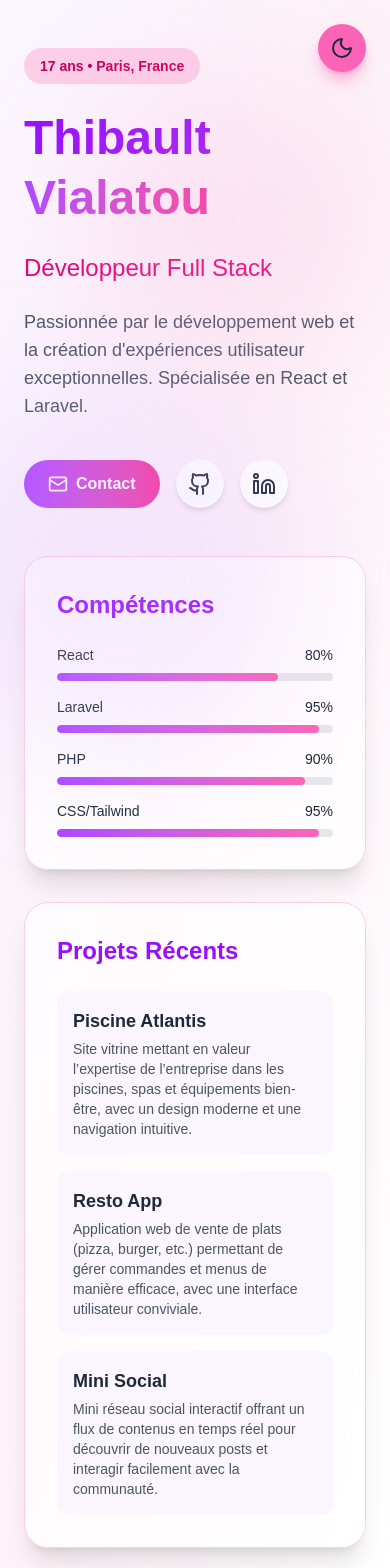
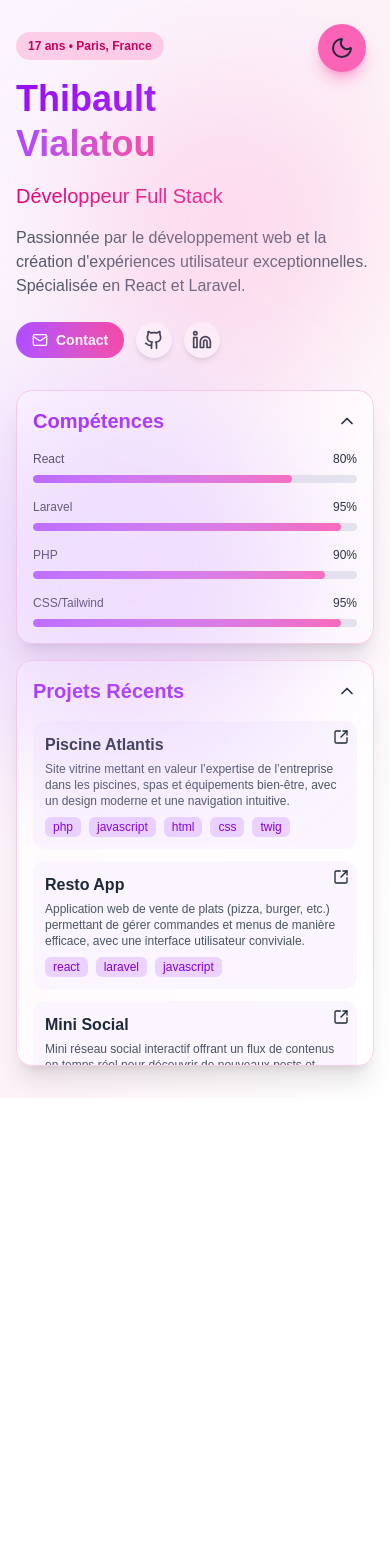
Before and after one commit to VialsShiny/VialsShiny.vercel.app, a Next.js app: page / in a window 390 px wide. Shown: the top 1568 px of the page. After the commit the page ends 1098 px from the top, so only its background shows below. Built offline with nearby package versions, Linux system fonts and the light colour scheme.

Commit message:
Adding Accordion on the landing Page

```diff
--- a/src/app/data/info.jsx
+++ b/src/app/data/info.jsx
@@ -15,8 +15,23 @@ export const portfolioData = {
     { nom: "CSS/Tailwind", niveau: 95 }
   ],
   projets: [
-    { titre: "Piscine Atlantis", description: "Site vitrine mettant en valeur l’expertise de l’entreprise dans les piscines, spas et équipements bien-être, avec un design moderne et une navigation intuitive." },
-    { titre: "Resto App", description: "Application web de vente de plats (pizza, burger, etc.) permettant de gérer commandes et menus de manière efficace, avec une interface utilisateur conviviale." },
-    { titre: "Mini Social", description: "Mini réseau social interactif offrant un flux de contenus en temps réel pour découvrir de nouveaux posts et interagir facilement avec la communauté." }
+    {
+      titre: "Piscine Atlantis",
+      description: "Site vitrine mettant en valeur l’expertise de l’entreprise dans les piscines, spas et équipements bien-être, avec un design moderne et une navigation intuitive.",
+      link: "https://piscineatlantis.fr",
+      tags: ["php", "javascript", "html", "css", 'twig'],
+    },
+    {
+      titre: "Resto App",
+      description: "Application web de vente de plats (pizza, burger, etc.) permettant de gérer commandes et menus de manière efficace, avec une interface utilisateur conviviale.",
+      link: "https://github.com/VialsShiny/resto_app_react",
+      tags: ['react', 'laravel', 'javascript']
+    },
+    {
+      titre: "Mini Social",
+      description: "Mini réseau social interactif offrant un flux de contenus en temps réel pour découvrir de nouveaux posts et interagir facilement avec la communauté.",
+      link: "https://mini-social-phi.vercel.app",
+      tags: ['react', 'express', 'javascript']
+    }
   ]
 };
--- a/src/app/page.jsx
+++ b/src/app/page.jsx
@@ -1,31 +1,42 @@
 'use client'
 
 import React, { useEffect, useState } from 'react';
-import { Moon, Sun, Mail, Github, Linkedin, MapPin } from 'lucide-react';
+import { Moon, Sun, Mail, Github, Linkedin, MapPin, ChevronDown, SquareArrowOutUpRight } from 'lucide-react';
 import { portfolioData } from './data/info';
 
 export default function Home() {
   const [darkMode, setDarkMode] = useState(false);
+  const [accordionOpen, setAccordionOpen] = useState({ competences: true, projets: true });
 
   useEffect(() => {
     const initTheme = () => {
       const storedTheme = localStorage.getItem('theme');
-      if (storedTheme !== null) {
-        setDarkMode(storedTheme === 'true');
-      } else {
-        const prefersDark = window.matchMedia('(prefers-color-scheme: dark)').matches;
-        setDarkMode(prefersDark);
-        localStorage.setItem('theme', prefersDark);
+      const isDark = storedTheme !== null ? storedTheme === 'true' : window.matchMedia('(prefers-color-scheme: dark)').matches;
+
+      setDarkMode(isDark);
+      document.documentElement.setAttribute('data-theme', isDark ? 'dark' : 'light');
+
+      if (storedTheme === null) {
+        localStorage.setItem('theme', isDark);
       }
     };
 
     requestAnimationFrame(initTheme);
   }, []);
 
-  const toggleTheme = () => setDarkMode(!darkMode);
+  const toggleTheme = () => {
+    const newTheme = !darkMode;
+    setDarkMode(newTheme);
+    document.documentElement.setAttribute('data-theme', newTheme ? 'dark' : 'light');
+    localStorage.setItem('theme', newTheme);
+  };
+
+  const toggleAccordion = (section) => {
+    setAccordionOpen(prev => ({ ...prev, [section]: !prev[section] }));
+  };
 
   return (
-    <div className={`md:min-h-screen md:overflow-hidden transition-colors duration-500 ${darkMode
+    <div className={`min-h-screen transition-colors duration-500 ${darkMode
       ? 'bg-gradient-to-br from-gray-900 via-purple-900 to-black text-white'
       : 'bg-gradient-to-br from-purple-50 via-pink-50 to-white text-gray-800'
       }`}>
@@ -42,17 +53,17 @@ export default function Home() {
       </button>
 
       {/* Contenu principal */}
-      <div className="container mx-auto px-6 py-12 xl:h-screen flex items-center">
-        <div className="w-full grid grid-cols-1 2xl:grid-cols-2 gap-12 items-center">
+      <div className="container mx-auto px-4 sm:px-6 py-8 sm:py-12 min-h-screen flex items-center">
+        <div className="w-full grid grid-cols-1 lg:grid-cols-2 gap-8 lg:gap-12 items-start lg:items-center my-auto">
 
           {/* Section gauche - Présentation */}
-          <div className="space-y-6 animate-fadeIn">
-            <div className={`inline-block px-4 py-2 rounded-full text-sm font-semibold ${darkMode ? 'bg-purple-500/30 text-purple-300' : 'bg-pink-200 text-pink-700'
+          <div className="space-y-4 sm:space-y-6 animate-fadeIn">
+            <div className={`inline-block px-3 sm:px-4 py-1.5 sm:py-2 rounded-full text-xs sm:text-sm font-semibold ${darkMode ? 'bg-purple-500/30 text-purple-300' : 'bg-pink-200 text-pink-700'
               }`}>
               {portfolioData.age} ans • {portfolioData.localisation}
             </div>
 
-            <h1 className="text-5xl lg:text-7xl font-bold leading-tight">
+            <h1 className="text-4xl sm:text-5xl lg:text-7xl font-bold leading-tight">
               <span className={darkMode ? 'text-purple-400' : 'text-purple-600'}>
                 {portfolioData.prenom}
               </span>
@@ -62,100 +73,143 @@ export default function Home() {
               </span>
             </h1>
 
-            <p className={`text-2xl font-medium ${darkMode ? 'text-purple-300' : 'text-pink-600'}`}>
+            <p className={`text-xl sm:text-2xl font-medium ${darkMode ? 'text-purple-300' : 'text-pink-600'}`}>
               {portfolioData.titre}
             </p>
 
-            <p className={`text-lg ${darkMode ? 'text-gray-300' : 'text-gray-600'}`}>
+            <p className={`text-base sm:text-lg ${darkMode ? 'text-gray-300' : 'text-gray-600'}`}>
               {portfolioData.bio}
             </p>
 
             {/* Boutons de contact */}
-            <div className="flex gap-4 pt-4">
+            <div className="flex flex-wrap gap-3 sm:gap-4 pt-2 sm:pt-4">
               <a href={`mailto:${portfolioData.email}`}
-                className={`flex items-center gap-2 px-6 py-3 rounded-full font-semibold transition-all duration-300 transform hover:scale-105 ${darkMode
+                className={`flex items-center gap-2 px-4 sm:px-6 py-2 sm:py-3 rounded-full font-semibold text-sm sm:text-base transition-all duration-300 transform hover:scale-105 ${darkMode
                   ? 'bg-purple-600 hover:bg-purple-500 shadow-lg shadow-purple-500/50'
                   : 'bg-gradient-to-r from-purple-500 to-pink-500 text-white hover:shadow-xl'
                   }`}>
-                <Mail className="w-5 h-5" />
+                <Mail className="w-4 h-4 sm:w-5 sm:h-5" />
                 Contact
               </a>
 
               <a href={`https://${portfolioData.github}`} target="_blank" rel="noopener noreferrer"
-                className={`p-3 rounded-full transition-all duration-300 transform hover:scale-110 ${darkMode
+                className={`p-2 sm:p-3 rounded-full transition-all duration-300 transform hover:scale-110 ${darkMode
                   ? 'bg-gray-800 hover:bg-gray-700'
                   : 'bg-white hover:bg-gray-100 shadow-md'
                   }`}
                 aria-label='Mon Github'>
-                <Github className="w-6 h-6" />
+                <Github className="w-5 h-5 sm:w-6 sm:h-6" />
               </a>
 
               <a href={`https://${portfolioData.linkedin}`} target="_blank" rel="noopener noreferrer"
-                className={`p-3 rounded-full transition-all duration-300 transform hover:scale-110 ${darkMode
+                className={`p-2 sm:p-3 rounded-full transition-all duration-300 transform hover:scale-110 ${darkMode
                   ? 'bg-gray-800 hover:bg-gray-700'
                   : 'bg-white hover:bg-gray-100 shadow-md'
                   }`}
                 aria-label='Mon Linkedin'>
-                <Linkedin className="w-6 h-6" />
+                <Linkedin className="w-5 h-5 sm:w-6 sm:h-6" />
               </a>
             </div>
           </div>
 
           {/* Section droite - Compétences et Projets */}
-          <div className="space-y-8">
+          <div className="space-y-4 sm:space-y-6 lg:space-y-8">
 
-            {/* Compétences */}
-            <div className={`p-8 rounded-3xl backdrop-blur-sm transition-all duration-300 ${darkMode
+            {/* Compétences - Accordéon */}
+            <div className={`rounded-2xl sm:rounded-3xl backdrop-blur-sm transition-all duration-300 overflow-hidden ${darkMode
               ? 'bg-purple-900/30 border border-purple-500/30'
               : 'bg-white/70 border border-pink-200 shadow-xl'
               }`}>
-              <h2 className={`text-2xl font-bold mb-6 ${darkMode ? 'text-purple-300' : 'text-purple-600'}`}>
+              <button
+                onClick={() => toggleAccordion('competences')}
+                className={`w-full p-4 sm:p-6 lg:p-8 flex items-center justify-between transition-colors ${darkMode ? 'hover:bg-white/5' : 'hover:bg-black/5'
+                  }`}
+              >
+                <h2 className={`text-xl sm:text-2xl font-bold ${darkMode ? 'text-purple-300' : 'text-purple-600'}`}>
                   Compétences
                 </h2>
+                <ChevronDown
+                  className={`w-5 h-5 sm:w-6 sm:h-6 transition-transform duration-300 ${accordionOpen.competences ? 'rotate-180' : ''
+                    }`}
+                />
+              </button>
 
-              <div className="space-y-4">
+              <div className={`transition-all duration-500 ease-in-out ${accordionOpen.competences
+                ? 'max-h-96 opacity-100'
+                : 'max-h-0 opacity-0'
+                } overflow-hidden`}>
+                <div className="px-4 sm:px-6 lg:px-8 pb-4 sm:pb-6 lg:pb-8 space-y-4">
                   {portfolioData.competences.map((comp, idx) => (
                     <div key={idx} className="space-y-2">
-                    <div className="flex justify-between text-sm font-medium">
+                      <div className="flex justify-between text-xs sm:text-sm font-medium">
                         <span>{comp.nom}</span>
                         <span>{comp.niveau}%</span>
                       </div>
                       <div className={`h-2 rounded-full overflow-hidden ${darkMode ? 'bg-gray-800' : 'bg-gray-200'}`}>
                         <div
-                        className={`h-full rounded-full bar-animated ${darkMode
+                          className={`h-full rounded-full transition-all duration-1000 ease-out ${darkMode
                             ? 'bg-gradient-to-r from-purple-500 to-pink-500'
                             : 'bg-gradient-to-r from-purple-500 to-pink-400'
                             }`}
-                        style={{ '--target-width': `${comp.niveau}%` }}
+                          style={{ width: accordionOpen.competences ? `${comp.niveau}%` : '0%' }}
                         />
                       </div>
                     </div>
                   ))}
-
+                </div>
               </div>
             </div>
 
-            {/* Projets récents */}
-            <div className={`p-8 rounded-3xl backdrop-blur-sm transition-all duration-300 ${darkMode
+            {/* Projets récents - Accordéon */}
+            <div className={`rounded-2xl sm:rounded-3xl backdrop-blur-sm transition-all duration-300 overflow-hidden ${darkMode
               ? 'bg-purple-900/30 border border-purple-500/30'
               : 'bg-white/70 border border-pink-200 shadow-xl'
               }`}>
-              <h2 className={`text-2xl font-bold mb-6 ${darkMode ? 'text-purple-300' : 'text-purple-600'}`}>
+              <button
+                onClick={() => toggleAccordion('projets')}
+                className={`w-full p-4 sm:p-6 lg:p-8 flex items-center justify-between transition-colors ${darkMode ? 'hover:bg-white/5' : 'hover:bg-black/5'
+                  }`}
+              >
+                <h2 className={`text-xl sm:text-2xl font-bold ${darkMode ? 'text-purple-300' : 'text-purple-600'}`}>
                   Projets Récents
                 </h2>
+                <ChevronDown
+                  className={`w-5 h-5 sm:w-6 sm:h-6 transition-transform duration-300 ${accordionOpen.projets ? 'rotate-180' : ''
+                    }`}
+                />
+              </button>
 
-              <div className="space-y-4">
+              <div className={`transition-all duration-500 ease-in-out ${accordionOpen.projets
+                ? 'max-h-86 opacity-100 overflow-y-scroll'
+                : 'max-h-0 opacity-0'
+                } overflow-hidden`}>
+                <div className="px-4 sm:px-6 lg:px-8 pb-4 sm:pb-6 lg:pb-8 space-y-3 sm:space-y-4">
                   {portfolioData.projets.map((projet, idx) => (
                     <div
                       key={idx}
-                    className={`p-4 rounded-xl transition-all duration-300 hover:transform hover:scale-105 cursor-pointer ${darkMode
+                      className={`p-3 sm:p-4 relative rounded-xl transition-all duration-300 hover:transform hover:scale-[1.02] ${darkMode
                         ? 'bg-gray-800/50 hover:bg-gray-800'
                         : 'bg-purple-50 hover:bg-purple-100'
                         }`}>
-                    <h3 className="font-semibold text-lg mb-1">{projet.titre}</h3>
-                    <p className={`text-sm ${darkMode ? 'text-gray-400' : 'text-gray-600'}`}>
+                      <h3 className="font-semibold text-base sm:text-lg mb-1 pr-8">{projet.titre}</h3>
+                      <a href={projet.link} target='_blank' rel="noopener noreferrer"
+                        aria-label={`Voir ${projet.titre}`}
+                        className="absolute right-2 sm:right-3 top-2 sm:top-3 hover:scale-110 transition-transform">
+                        <SquareArrowOutUpRight className='w-4 h-4 sm:w-5 sm:h-5' />
+                      </a>
+                      <p className={`text-xs sm:text-sm mb-2 ${darkMode ? 'text-gray-400' : 'text-gray-600'}`}>
                         {projet.description}
                       </p>
+                      <div className='flex flex-wrap gap-2'>
+                        {projet.tags.map((tag, tagIdx) => (
+                          <span
+                            key={tagIdx}
+                            className={`px-2 py-0.5 rounded-md text-xs ${darkMode ? 'bg-purple-500/20 text-purple-300' : 'bg-purple-500/20 text-purple-700'
+                              }`}>
+                            {tag}
+                          </span>
+                        ))}
+                      </div>
                     </div>
                   ))}
                 </div>
@@ -163,13 +217,14 @@ export default function Home() {
             </div>
           </div>
         </div>
+      </div>
 
       {/* Particules décoratives */}
-      <div className="fixed inset-0 pointer-events-none">
-        <div className={`absolute top-20 left-20 w-72 h-72 rounded-full blur-3xl opacity-20 ${darkMode ? 'bg-purple-500' : 'bg-pink-300'
+      <div className="fixed inset-0 pointer-events-none overflow-hidden">
+        <div className={`absolute top-20 left-20 w-72 h-72 rounded-full blur-3xl opacity-20 animate-pulse ${darkMode ? 'bg-purple-500' : 'bg-pink-300'
           }`} />
-        <div className={`absolute bottom-20 right-20 w-96 h-96 rounded-full blur-3xl opacity-20 ${darkMode ? 'bg-pink-500' : 'bg-purple-300'
-          }`} />
+        <div className={`absolute bottom-20 right-20 w-96 h-96 rounded-full blur-3xl opacity-20 animate-pulse ${darkMode ? 'bg-pink-500' : 'bg-purple-300'
+          }`} style={{ animationDelay: '1s' }} />
       </div>
     </div>
   );
```
Lines whose indentation alone changed are shown as unchanged.
